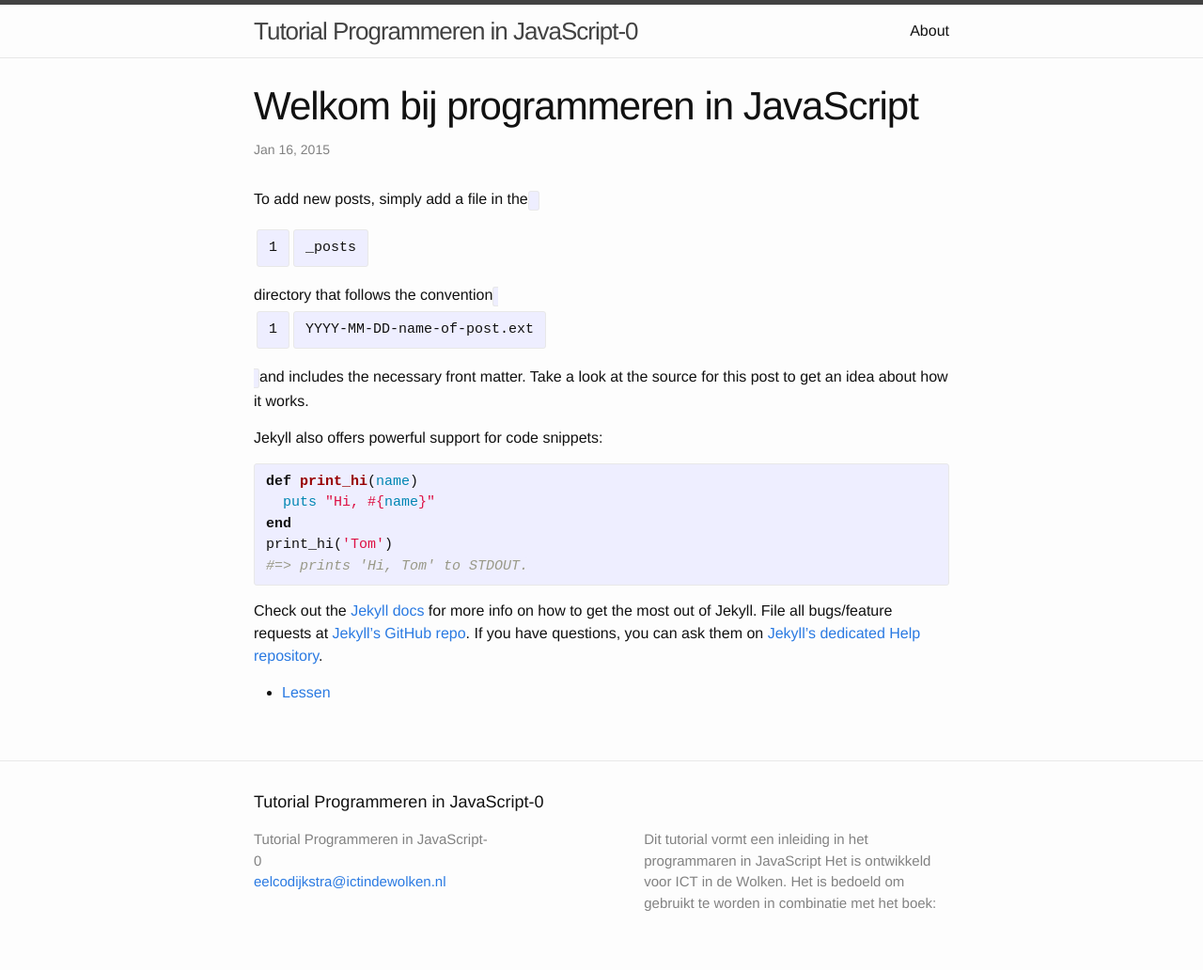
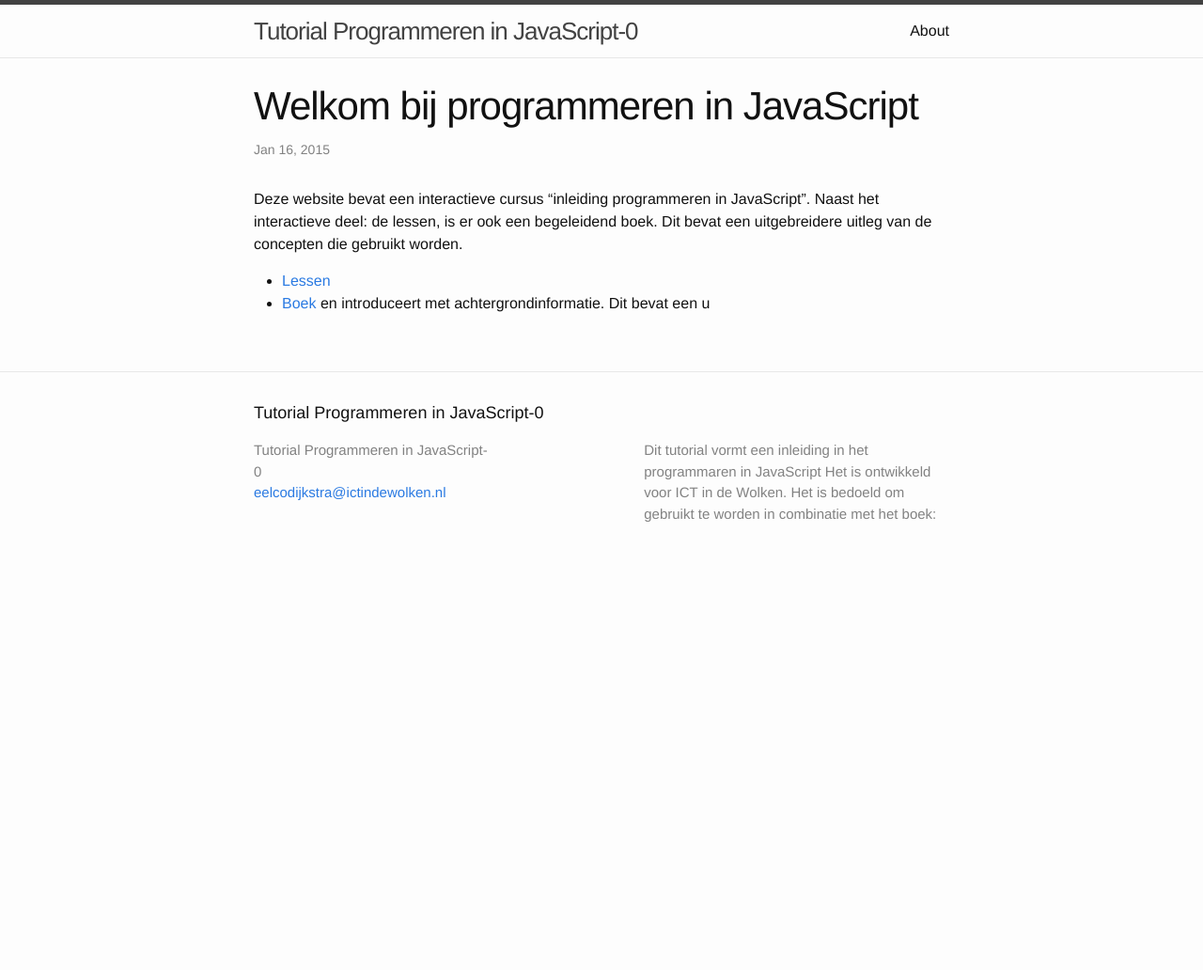
Before and after one commit to eelcodijkstra/pjs0, a Jekyll site: the page built from _posts/2015-01-13-welcome-to-jekyll.markdown, in a window 1280 px wide. Shown: the whole page at 94% size. Built offline with Jekyll 4.4.1, drawn with Linux system fonts in a browser that asks for light colours; a file with an impossible date is left out; after the commit the page ends 900 px from its top, so only the background shows below that.

Commit message:
Inleiding aangepast

```diff
--- a/_posts/2015-01-13-welcome-to-jekyll.markdown
+++ b/_posts/2015-01-13-welcome-to-jekyll.markdown
@@ -4,23 +4,8 @@ title:  "Welkom bij programmeren in JavaScript"
 date:   2015-jan-16
 ---
 
-
-To add new posts, simply add a file in the `_posts` directory that follows the convention `YYYY-MM-DD-name-of-post.ext` and includes the necessary front matter. Take a look at the source for this post to get an idea about how it works.
-
-Jekyll also offers powerful support for code snippets:
-
-{% highlight ruby %}
-def print_hi(name)
-  puts "Hi, #{name}"
-end
-print_hi('Tom')
-#=> prints 'Hi, Tom' to STDOUT.
-{% endhighlight %}
-
-Check out the [Jekyll docs][jekyll] for more info on how to get the most out of Jekyll. File all bugs/feature requests at [Jekyll’s GitHub repo][jekyll-gh]. If you have questions, you can ask them on [Jekyll’s dedicated Help repository][jekyll-help].
+Deze website bevat een interactieve cursus "inleiding programmeren in JavaScript". Naast het interactieve deel: de lessen, is er ook een begeleidend boek. Dit bevat een uitgebreidere uitleg van de concepten die gebruikt worden.
 
 * [Lessen]({{site.baseurl}}frame.html)
-
-[jekyll]:      http://jekyllrb.com
-[jekyll-gh]:   https://github.com/jekyll/jekyll
-[jekyll-help]: https://github.com/jekyll/jekyll-help
+* [Boek](http://infvo.com/books/pjs-0)
+en introduceert met achtergrondinformatie. Dit bevat een u
```
